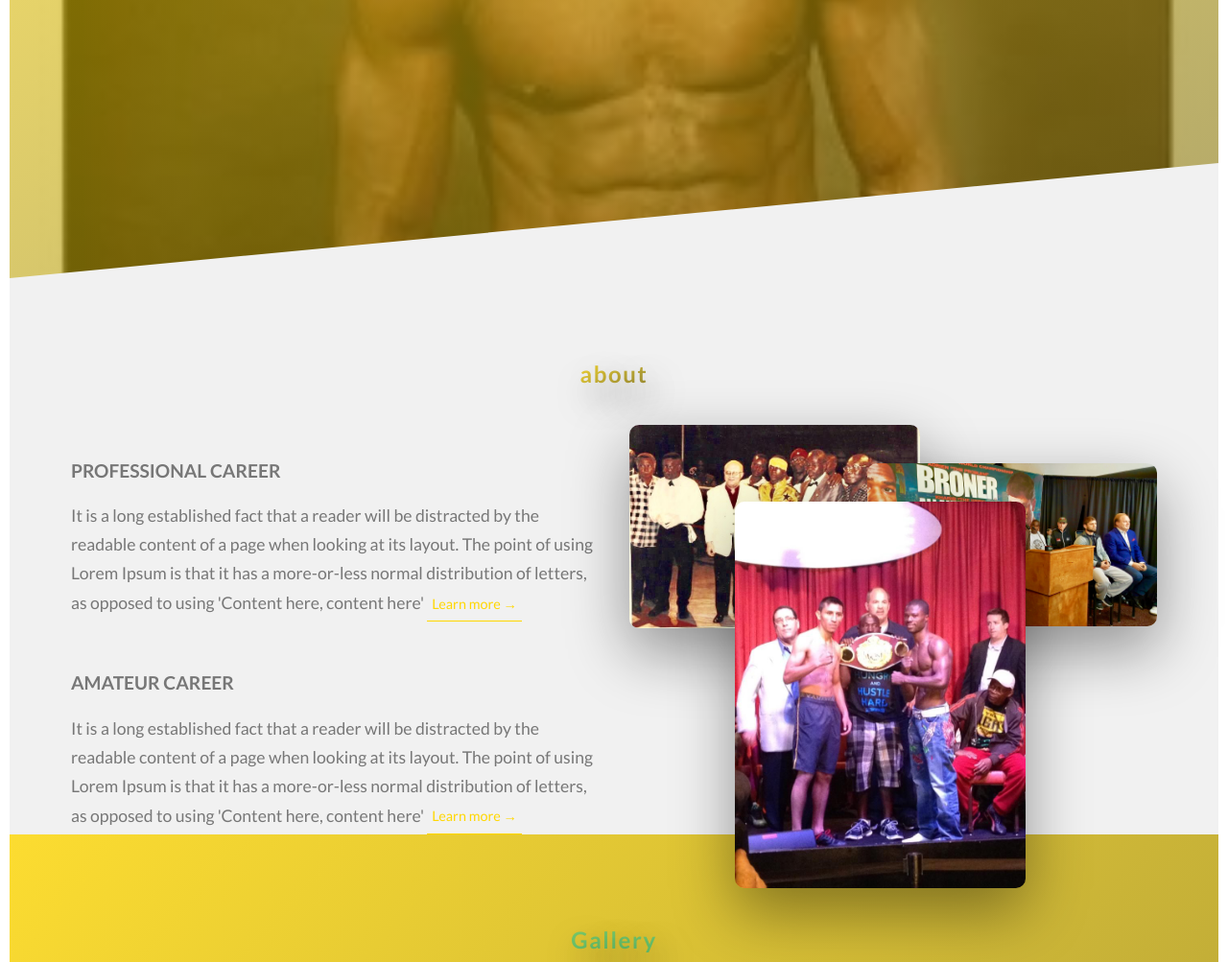
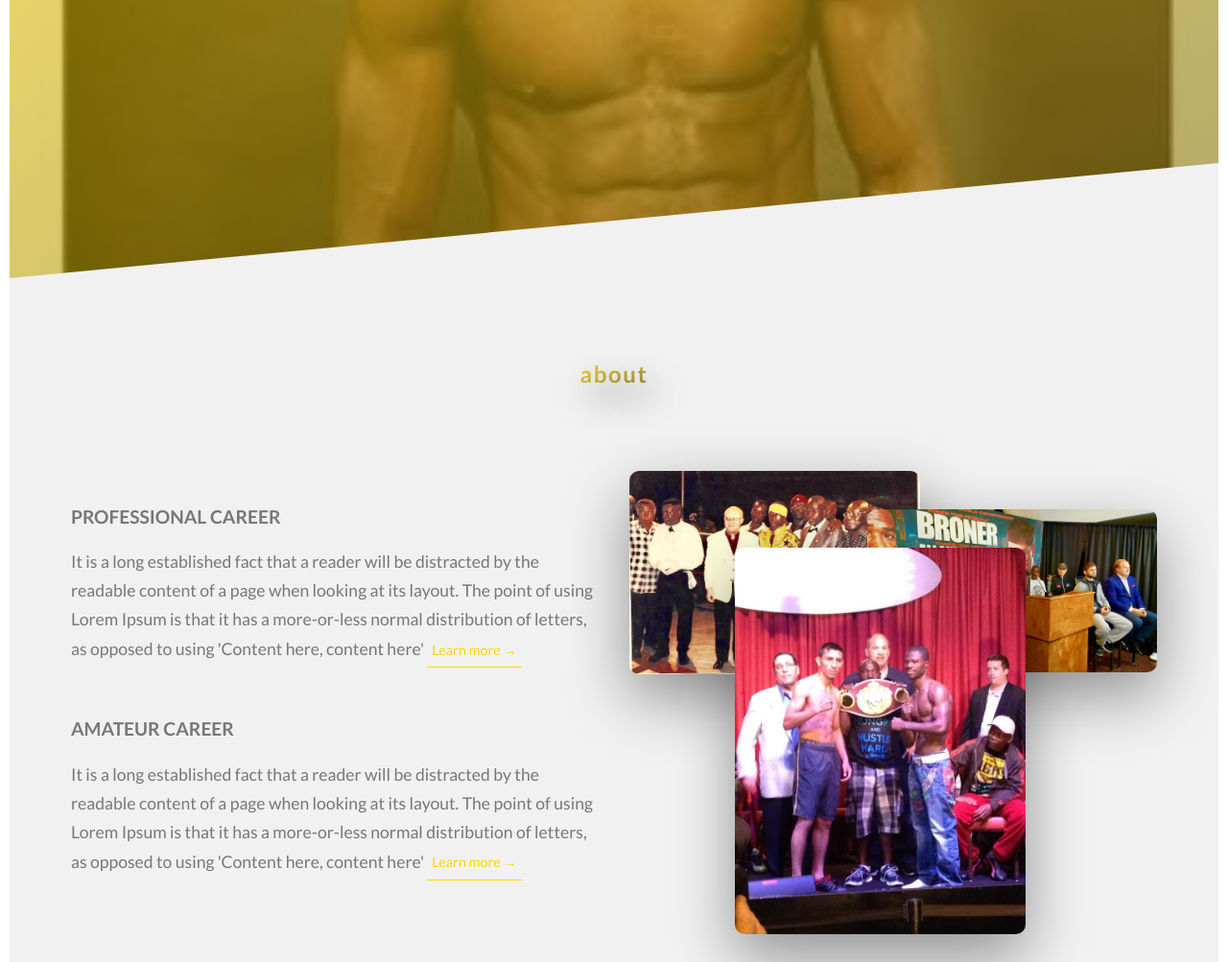
Before and after one commit to TrellixVulnTeam/yakubuamiduboxing.com_NQ60, a website: page index.html in a window 1280 px wide. Shown: the part 520-1523 px from the top of the page at 96% size. Drawn offline with Linux system fonts and the light colour scheme; files whose address does not match are found by name.

Commit message:
Initial commit

```diff
--- a/sass/base/_typography.scss
+++ b/sass/base/_typography.scss
@@ -40,6 +40,7 @@ body {
   display: inline-block;
   background-image: linear-gradient(to right bottom, rgba($color-light-gold, 0.8), rgba($color-medium-gold, 0.8), rgba($color-dark-gold, 0.8));
   background-clip: text;
+  margin-bottom: 3rem;
   -webkit-background-clip: text;
   color: transparent;
   text-shadow: .5rem 1rem 2rem rgba($color-black, .5);
--- a/sass/pages/_home.scss
+++ b/sass/pages/_home.scss
@@ -1,5 +1,7 @@
 .section-about{
   background-color: $color-grey-light-1;
-  padding: 15rem 0;
+  padding-top: 15rem;
+  padding-bottom: 25rem;
+  // padding: 15rem 0;
   margin-top: -20vh;
 }
```
Also changed, not shown: css/style.css.
